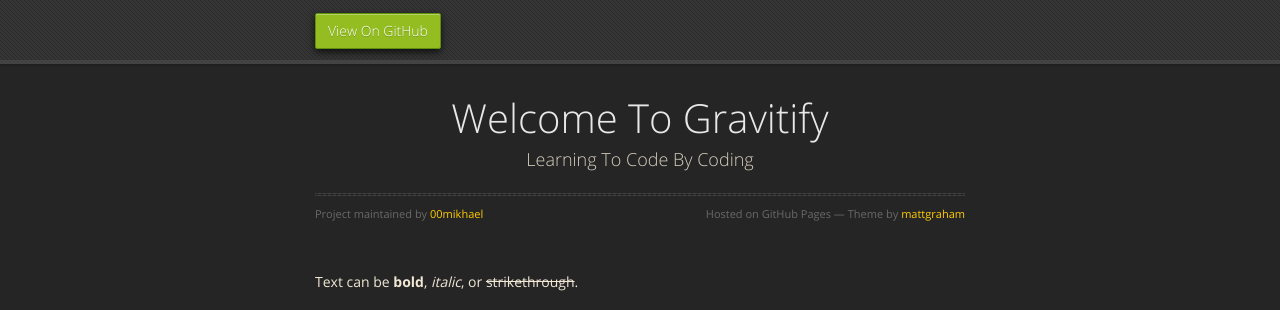
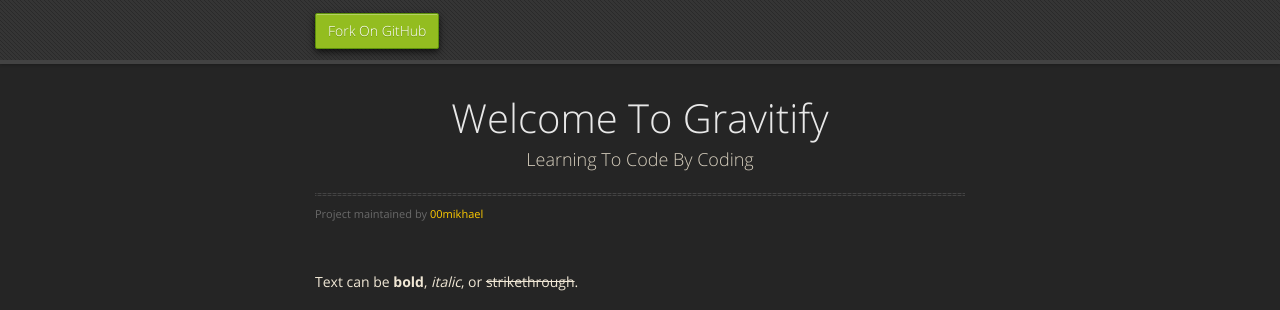
Before and after one commit to 00mikhael/Test.github.io, a Jekyll site: the page built from index.md, in a window 1280 px wide and 900 px high. Shown: the top 310 px of the window. Built offline with Jekyll 4.4.1, drawn with Linux system fonts in a browser that asks for light colours; nearby versions of some CDN libraries.

Commit message:
site update

```diff
--- a/_layouts/default.html
+++ b/_layouts/default.html
@@ -3,7 +3,7 @@
   <head>
     <meta charset="utf-8">
     <meta http-equiv="X-UA-Compatible" content="chrome=1">
-    <title>{{ site.title | default: site.github.repository_name }} by {{ site.github.owner_name }}</title>
+    <title>{{ site.github.owner_name }}</title>
     <link rel="stylesheet" href="{{ '/assets/css/style.css?v=' | append: site.github.build_revision | relative_url }}">
     <script src="https://ajax.googleapis.com/ajax/libs/jquery/1.7.1/jquery.min.js"></script>
     <script src="{{ '/assets/js/respond.js' | relative_url }}"></script>
@@ -19,7 +19,7 @@
   <body>
       <div id="header">
         <nav>
-          <li class="fork"><a href="{{ site.github.repository_url }}">View On GitHub</a></li>
+          <li class="fork"><a href="{{ site.github.repository_url }}">Fork On GitHub</a></li>
           {% if site.show_downloads %}
             <li class="downloads"><a href="{{ site.github.zip_url }}">ZIP</a></li>
             <li class="downloads"><a href="{{ site.github.tar_url }}">TAR</a></li>
@@ -36,7 +36,6 @@
           <p>{{ site.description | default: site.github.project_tagline }}</p>
           <hr>
           <span class="credits left">Project maintained by <a href="{{ site.github.owner_url }}">{{ site.github.owner_name }}</a></span>
-          <span class="credits right">Hosted on GitHub Pages &mdash; Theme by <a href="https://twitter.com/michigangraham">mattgraham</a></span>
         </div>
 
         {{ content }}
```
